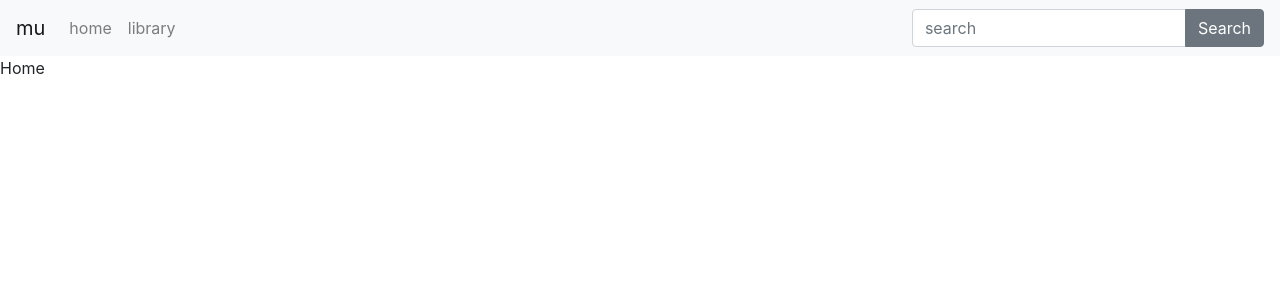
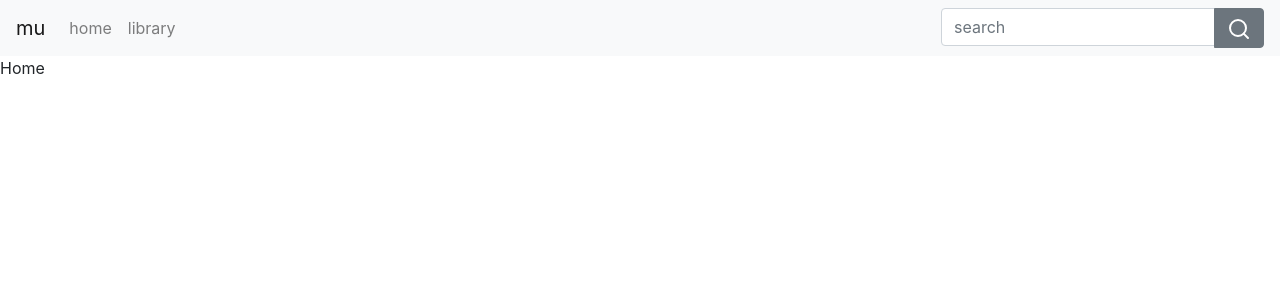
Before and after one commit to jgchk/mu-old, a React app in the folder packages/client/: page /#/ in a window 1280 px wide. Shown: the top 300 px of the page. Built offline with nearby package versions, Linux system fonts and the light colour scheme; the HTML template or start-up script is replaced by a standard one.

Commit message:
💄 add feather icons

```diff
--- a/packages/client/package.json
+++ b/packages/client/package.json
@@ -15,6 +15,7 @@
     "bootstrap": "^4.5.0",
     "react": "^16.13.1",
     "react-dom": "^16.13.1",
+    "react-feather": "^2.0.8",
     "react-redux": "^7.2.0",
     "react-router-dom": "^5.2.0",
     "reactstrap": "^8.5.1"
--- a/packages/client/src/components/Navigation.tsx
+++ b/packages/client/src/components/Navigation.tsx
@@ -1,5 +1,6 @@
 import * as React from 'react'
 import { FC, useState } from 'react'
+import { Search } from 'react-feather'
 import { Link } from 'react-router-dom'
 import {
   Navbar,
@@ -47,7 +48,9 @@ const Navigation: FC = () => {
               placeholder='search'
             />
             <InputGroupAddon addonType='append'>
-              <Button type='submit'>Search</Button>
+              <Button type='submit'>
+                <Search />
+              </Button>
             </InputGroupAddon>
           </InputGroup>
         </Form>
```
Also changed, not shown: 1 other file (tests, documents, lock files or other folders).
